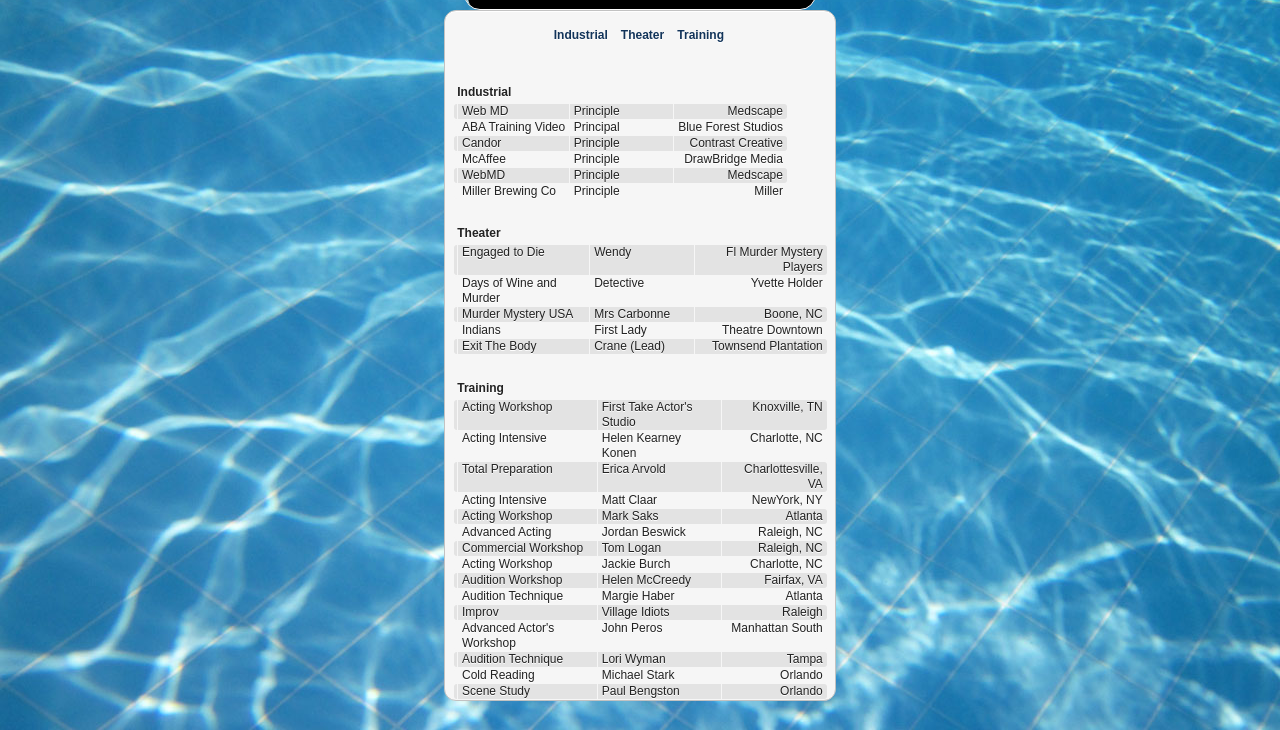
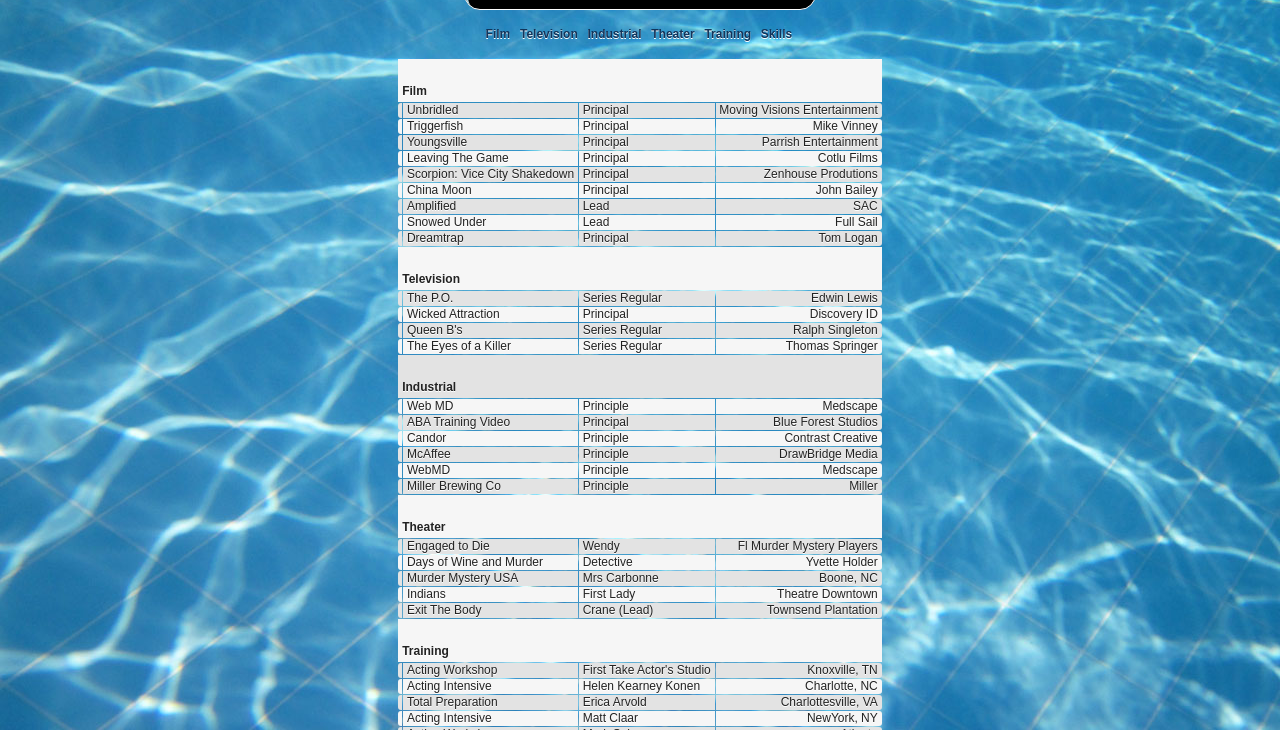
Before and after one commit to seanm329/actor-headshot, a plain HTML site: page resume.html in a window 1280 px wide. Shown: the part 70-800 px from the top of the page. Drawn offline with Linux system fonts and the light colour scheme.

Commit message:
corrected resume details

```diff
--- a/resume.html
+++ b/resume.html
@@ -67,225 +67,265 @@
     </div> -->
     </header>
   </div>
-    <div id="container-resume">
-      <div class="container-fb">
-        <div>
+  <div id="resumeContent">
+    <div id="creditsArea">
+
       <ul id="creditsSubNav">
-            <li class="industrial">
-              <a href="#Industrial">Industrial</a>
-            </li>
-            <li class="theater">
-              <a href="#Theater">Theater</a>
-            </li>
-            <li class="training">
-              <a href="#Training">Training</a>
-            </li>
+        <li class="film"><a href="#Film">Film</a></li><li class="tv"><a href="#Television">Television</a></li><li class="industrial"><a href="#Industrial">Industrial</a></li><li class="theater"><a href="#Theater">Theater</a></li><li class="training"><a href="#Training">Training</a></li><li class="skills"><a href="#Skills">Skills</a></li>
+
       </ul>
-          <div>
       <table border="0" cellspacing="0" cellpadding="0">
         <tbody>
+
+
             <tr class="heading">
-                  <td class="heading" colspan="4">
-                    <h4 id="Industrial"> Industrial </h4>
+              <td class="heading" colspan="4"><h4 id="Film">   Film </h4></td>
+            </tr>
+          <tr><td class="mediaIcon">
             </td>
+            <td class="name">Unbridled</td>
+            <td class="role">Principal</td>
+            <td class="company">Moving Visions Entertainment</td>
           </tr>
-                <tr>
-                  <td class="mediaIcon">
+          <tr><td class="mediaIcon">
+            </td>
+            <td class="name">Triggerfish</td>
+            <td class="role">	Principal</td>
+            <td class="company">Mike Vinney</td>
+          </tr>
+          <tr><td class="mediaIcon">
+            </td>
+            <td class="name">Youngsville</td>
+            <td class="role">	Principal</td>
+            <td class="company">Parrish Entertainment</td>
+          </tr>
+          <tr><td class="mediaIcon">
+            </td>
+            <td class="name">Leaving The Game</td>
+            <td class="role">	Principal</td>
+            <td class="company">Cotlu Films</td>
+          </tr>
+          <tr><td class="mediaIcon">
+            </td>
+            <td class="name">Scorpion: Vice City Shakedown</td>
+            <td class="role">	Principal</td>
+            <td class="company">Zenhouse Produtions</td>
+          </tr>
+          <tr><td class="mediaIcon">
+            </td>
+            <td class="name">China Moon</td>
+            <td class="role">	Principal</td>
+            <td class="company">John Bailey</td>
+          </tr>
+          <tr><td class="mediaIcon">
+            </td>
+            <td class="name">Amplified</td>
+            <td class="role">Lead</td>
+            <td class="company">SAC</td>
+          </tr>
+          <tr><td class="mediaIcon">
+            </td>
+            <td class="name">Snowed Under</td>
+            <td class="role">Lead</td>
+            <td class="company">Full Sail</td>
+          </tr>
+          <tr><td class="mediaIcon">
+            </td>
+            <td class="name">Dreamtrap</td>
+            <td class="role">	Principal</td>
+            <td class="company">Tom Logan</td>
+          </tr>
+
+            <tr class="heading">
+              <td class="heading" colspan="4"><h4 id="Television">   Television </h4></td>
+            </tr>
+          <tr><td class="mediaIcon">
+            </td>
+            <td class="name">The P.O.</td>
+            <td class="role">Series Regular</td>
+            <td class="company">Edwin Lewis</td>
+          </tr>
+          <tr><td class="mediaIcon">
+            </td>
+            <td class="name">Wicked Attraction</td>
+            <td class="role">Principal</td>
+            <td class="company">Discovery ID</td>
+          </tr>
+          <tr><td class="mediaIcon">
+            </td>
+            <td class="name">Queen B's </td>
+            <td class="role">Series Regular</td>
+            <td class="company">Ralph Singleton</td>
+          </tr>
+          <tr><td class="mediaIcon">
+            </td>
+            <td class="name">The Eyes of a Killer</td>
+            <td class="role">Series Regular</td>
+            <td class="company">Thomas Springer</td>
+          </tr>
+
+            <tr class="heading">
+              <td class="heading" colspan="4"><h4 id="Industrial">   Industrial </h4></td>
+            </tr>
+          <tr><td class="mediaIcon">
             </td>
             <td class="name">Web MD</td>
             <td class="role">Principle</td>
             <td class="company">Medscape</td>
           </tr>
-                <tr>
-                  <td class="mediaIcon">
+          <tr><td class="mediaIcon">
             </td>
             <td class="name">ABA Training Video</td>
             <td class="role">Principal</td>
             <td class="company">Blue Forest Studios</td>
           </tr>
-                <tr>
-                  <td class="mediaIcon">
+          <tr><td class="mediaIcon">
             </td>
             <td class="name">Candor</td>
             <td class="role">Principle</td>
             <td class="company">Contrast Creative</td>
           </tr>
-                <tr>
-                  <td class="mediaIcon">
+          <tr><td class="mediaIcon">
             </td>
             <td class="name">McAffee</td>
             <td class="role">Principle</td>
             <td class="company">DrawBridge Media</td>
           </tr>
-                <tr>
-                  <td class="mediaIcon">
+          <tr><td class="mediaIcon">
             </td>
             <td class="name">WebMD </td>
             <td class="role">Principle</td>
             <td class="company">Medscape</td>
           </tr>
-                <tr>
-                  <td class="mediaIcon">
+          <tr><td class="mediaIcon">
             </td>
             <td class="name">Miller Brewing Co</td>
             <td class="role">Principle</td>
             <td class="company">Miller</td>
           </tr>
 
-              </tbody>
-            </table>
-            <table border="0" cellspacing="0" cellpadding="0">
-              <tbody>
             <tr class="heading">
-                  <td class="heading" colspan="4">
-                    <h4 id="Theater"> Theater </h4>
-                  </td>
+              <td class="heading" colspan="4"><h4 id="Theater">   Theater </h4></td>
             </tr>
-                <tr>
-                  <td class="mediaIcon">
+          <tr><td class="mediaIcon">
             </td>
             <td class="name">Engaged to Die</td>
             <td class="role">Wendy</td>
             <td class="company">Fl Murder Mystery Players</td>
           </tr>
-                <tr>
-                  <td class="mediaIcon">
+          <tr><td class="mediaIcon">
             </td>
             <td class="name">Days of Wine and Murder</td>
             <td class="role">Detective</td>
             <td class="company">Yvette Holder</td>
           </tr>
-                <tr>
-                  <td class="mediaIcon">
+          <tr><td class="mediaIcon">
             </td>
             <td class="name">Murder Mystery USA</td>
             <td class="role">Mrs Carbonne</td>
             <td class="company">Boone, NC</td>
           </tr>
-                <tr>
-                  <td class="mediaIcon">
+          <tr><td class="mediaIcon">
             </td>
             <td class="name">Indians</td>
             <td class="role">First Lady</td>
             <td class="company">Theatre Downtown</td>
           </tr>
-                <tr>
-                  <td class="mediaIcon">
+          <tr><td class="mediaIcon">
             </td>
             <td class="name">Exit The Body</td>
             <td class="role">Crane (Lead)</td>
             <td class="company">Townsend Plantation</td>
           </tr>
 
-              </tbody>
-            </table>
-            <table border="0" cellspacing="0" cellpadding="0">
-              <tbody>
             <tr class="heading">
-                  <td class="heading" colspan="4">
-                    <h4 id="Training"> Training </h4>
-                  </td>
+              <td class="heading" colspan="4"><h4 id="Training">   Training </h4></td>
             </tr>
-                <tr>
-                  <td class="mediaIcon">
+          <tr><td class="mediaIcon">
             </td>
             <td class="name">Acting Workshop</td>
             <td class="role">First Take Actor's Studio</td>
             <td class="company">Knoxville, TN</td>
           </tr>
-                <tr>
-                  <td class="mediaIcon">
+          <tr><td class="mediaIcon">
             </td>
             <td class="name">Acting Intensive</td>
             <td class="role">Helen Kearney Konen</td>
             <td class="company">Charlotte, NC</td>
           </tr>
-                <tr>
-                  <td class="mediaIcon">
+          <tr><td class="mediaIcon">
             </td>
             <td class="name">Total Preparation</td>
             <td class="role">Erica Arvold</td>
             <td class="company">Charlottesville, VA</td>
           </tr>
-                <tr>
-                  <td class="mediaIcon">
+          <tr><td class="mediaIcon">
             </td>
             <td class="name">Acting Intensive</td>
             <td class="role">Matt Claar</td>
             <td class="company">NewYork, NY</td>
           </tr>
-                <tr>
-                  <td class="mediaIcon">
+          <tr><td class="mediaIcon">
             </td>
             <td class="name">Acting Workshop</td>
             <td class="role">Mark Saks</td>
             <td class="company">Atlanta</td>
           </tr>
-                <tr>
-                  <td class="mediaIcon">
+          <tr><td class="mediaIcon">
             </td>
             <td class="name">Advanced Acting</td>
             <td class="role">Jordan Beswick</td>
             <td class="company">Raleigh, NC</td>
           </tr>
-                <tr>
-                  <td class="mediaIcon">
+          <tr><td class="mediaIcon">
             </td>
             <td class="name">Commercial Workshop</td>
             <td class="role">Tom Logan</td>
             <td class="company">Raleigh, NC</td>
           </tr>
-                <tr>
-                  <td class="mediaIcon">
+          <tr><td class="mediaIcon">
             </td>
             <td class="name">Acting Workshop</td>
             <td class="role">Jackie Burch</td>
             <td class="company">Charlotte, NC</td>
           </tr>
-                <tr>
-                  <td class="mediaIcon">
+          <tr><td class="mediaIcon">
             </td>
             <td class="name">Audition Workshop</td>
             <td class="role">Helen McCreedy</td>
             <td class="company">Fairfax, VA</td>
           </tr>
-                <tr>
-                  <td class="mediaIcon">
+          <tr><td class="mediaIcon">
             </td>
             <td class="name">Audition Technique</td>
             <td class="role">Margie Haber</td>
             <td class="company">Atlanta</td>
           </tr>
-                <tr>
-                  <td class="mediaIcon">
+          <tr><td class="mediaIcon">
             </td>
             <td class="name">Improv</td>
             <td class="role">Village Idiots</td>
             <td class="company">Raleigh</td>
           </tr>
-                <tr>
-                  <td class="mediaIcon">
+          <tr><td class="mediaIcon">
             </td>
             <td class="name">Advanced Actor's Workshop</td>
             <td class="role">John Peros</td>
             <td class="company">Manhattan South</td>
           </tr>
-                <tr>
-                  <td class="mediaIcon">
+          <tr><td class="mediaIcon">
             </td>
             <td class="name">Audition Technique</td>
             <td class="role">Lori Wyman</td>
             <td class="company">Tampa</td>
           </tr>
-                <tr>
-                  <td class="mediaIcon">
+          <tr><td class="mediaIcon">
             </td>
             <td class="name">Cold Reading</td>
             <td class="role">Michael Stark</td>
             <td class="company">Orlando</td>
           </tr>
-                <tr>
-                  <td class="mediaIcon">
+          <tr><td class="mediaIcon">
             </td>
             <td class="name">Scene Study</td>
             <td class="role">Paul Bengston</td>
@@ -293,9 +333,10 @@
           </tr>
         </tbody>
       </table>
+
     </div>
-        </div>
-      </div>
+     <div class="clearBoth">
+
   </div>
 </body>
 
```
Lines whose indentation alone changed are shown as unchanged.
